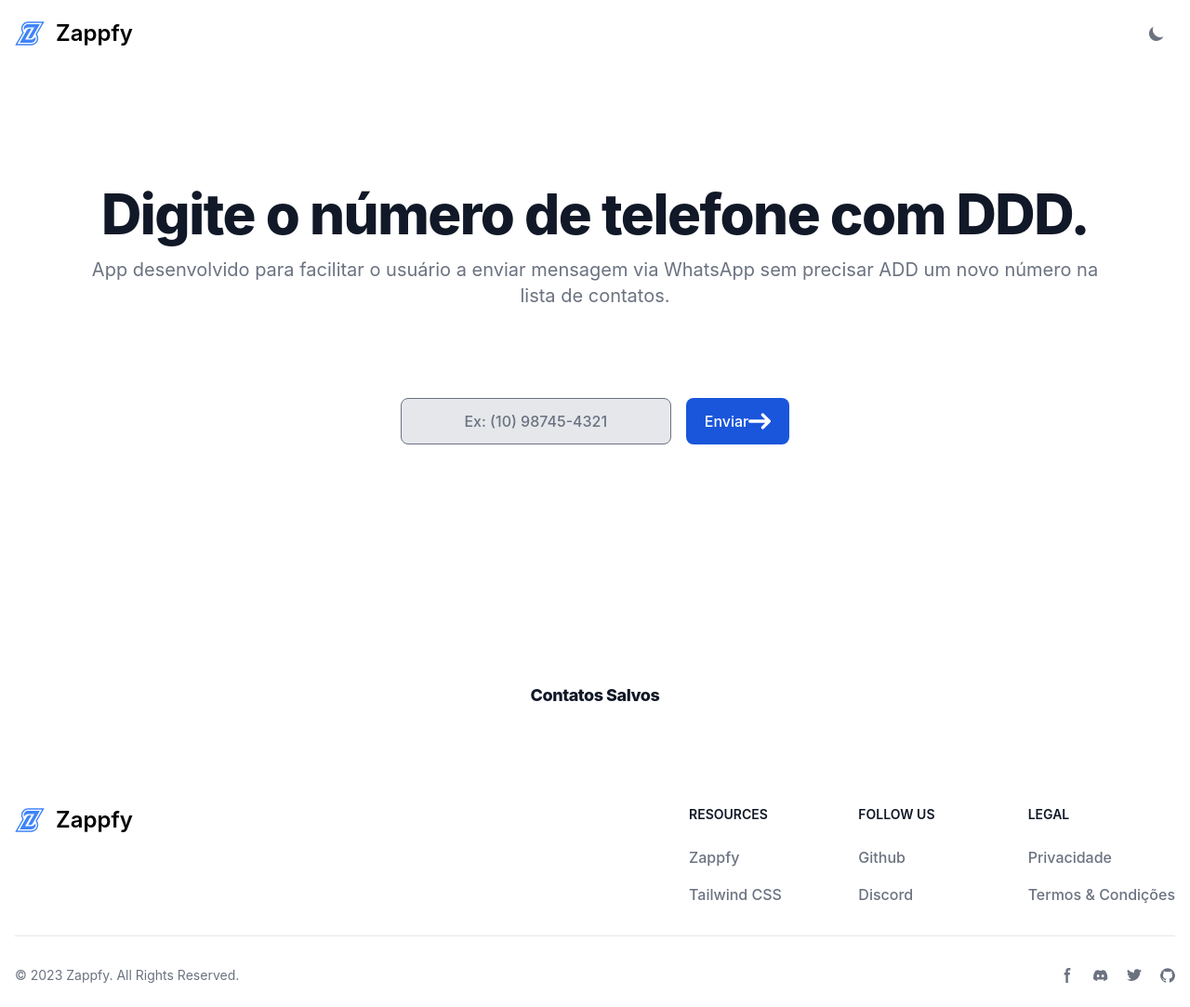
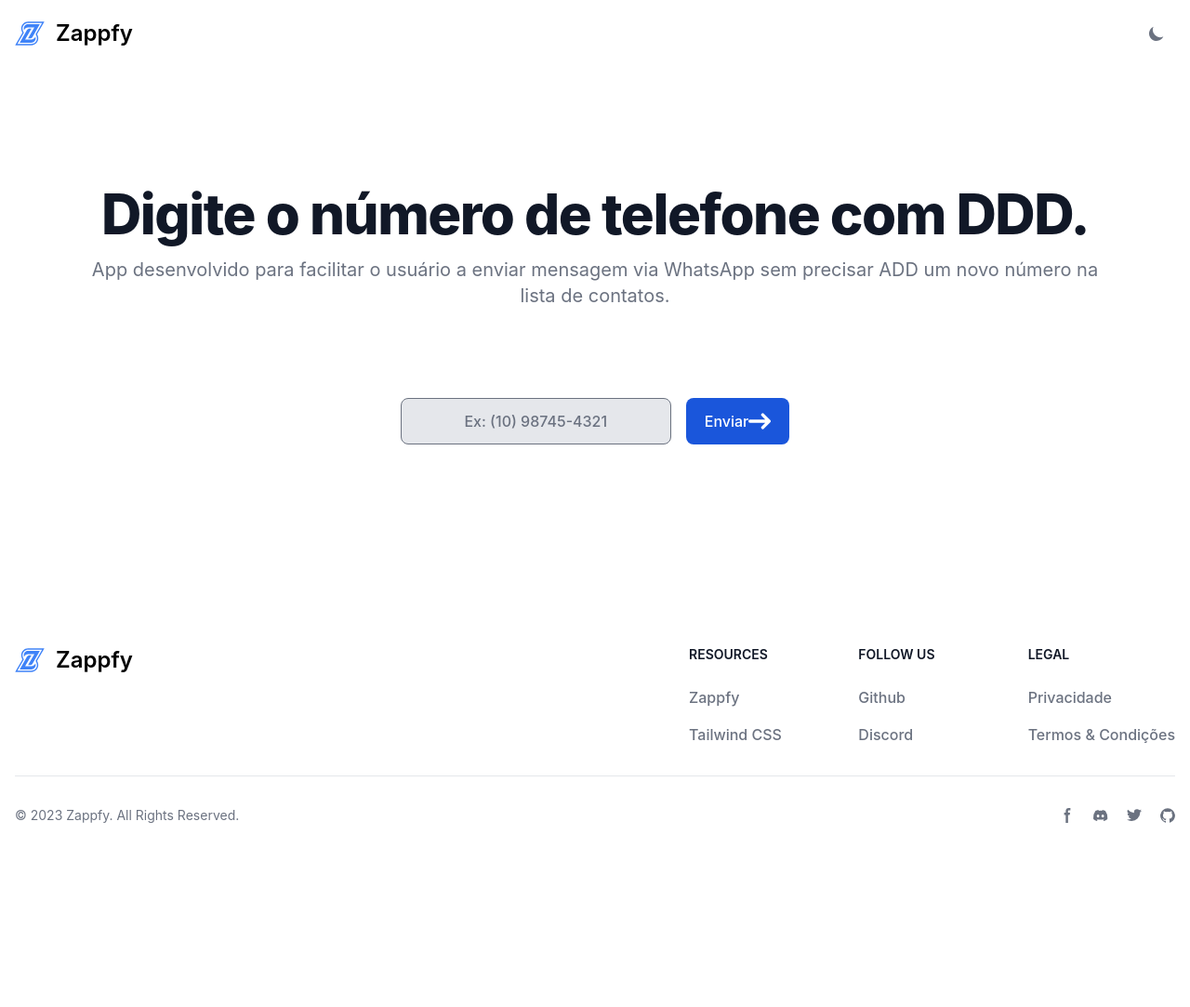
Before and after one commit to ChamaNoZap/ChamaNoZap, a plain HTML site: page index.html in a window 1280 px wide. Shown: the whole page at 93% size. After the commit the page ends 911 px from the top, so only its background shows below. Drawn offline with nearby package versions, Linux system fonts and the light colour scheme.

Commit message:
Update index.html

```diff
--- a/index.html
+++ b/index.html
@@ -74,14 +74,6 @@
                     </div>
                 </div>
             </div>
-        </div>
-    </section>
-
-    <section class="bg-white dark:bg-gray-900">
-        <div class="py-8 px-4 mx-auto max-w-screen-xl text-center lg:py-16">
-            <h1 class="mb-4 text-lg font-extrabold tracking-tight leading-none text-gray-900 md:text-lg lg:text-lg dark:text-white">Contatos Salvos</h1>
-            <ul id="contactList" class="list-disc text-left">
-            </ul>
         </div>
     </section>
 
```
